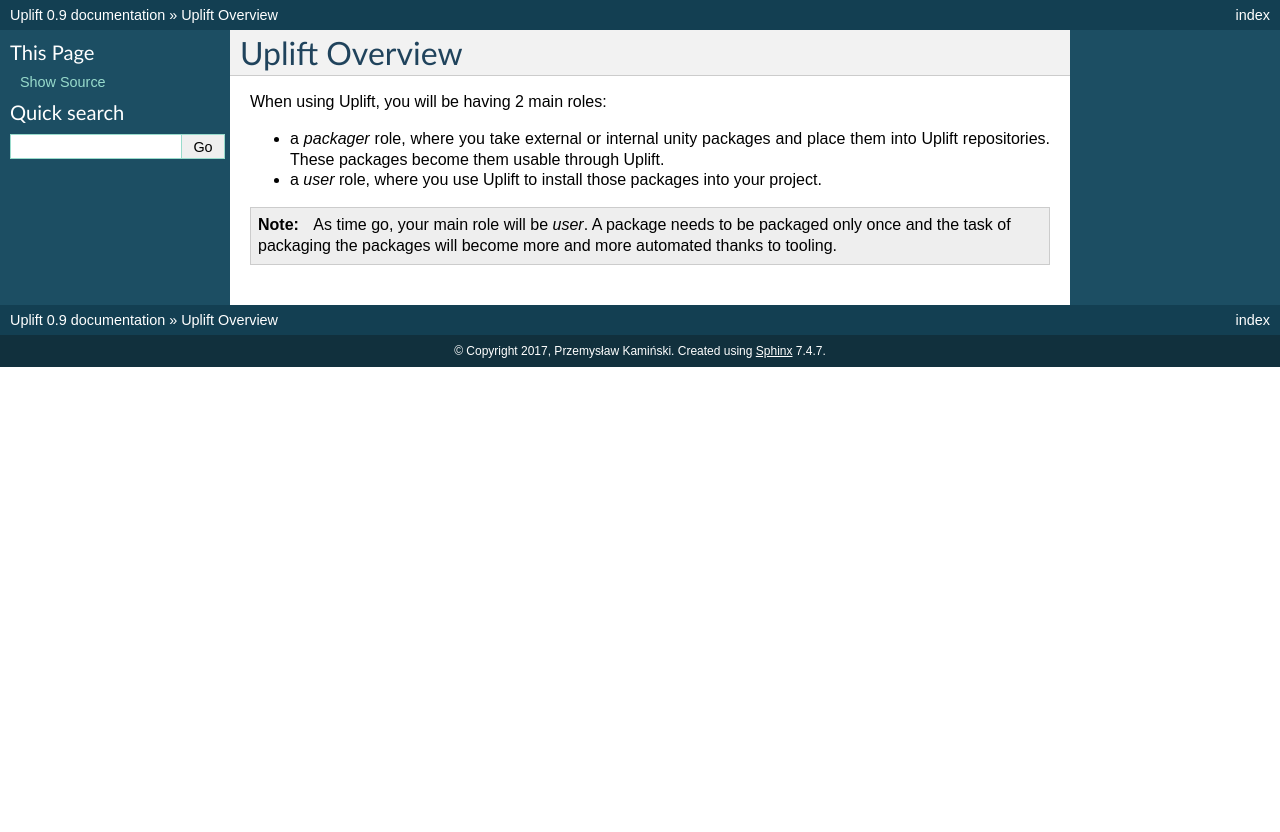
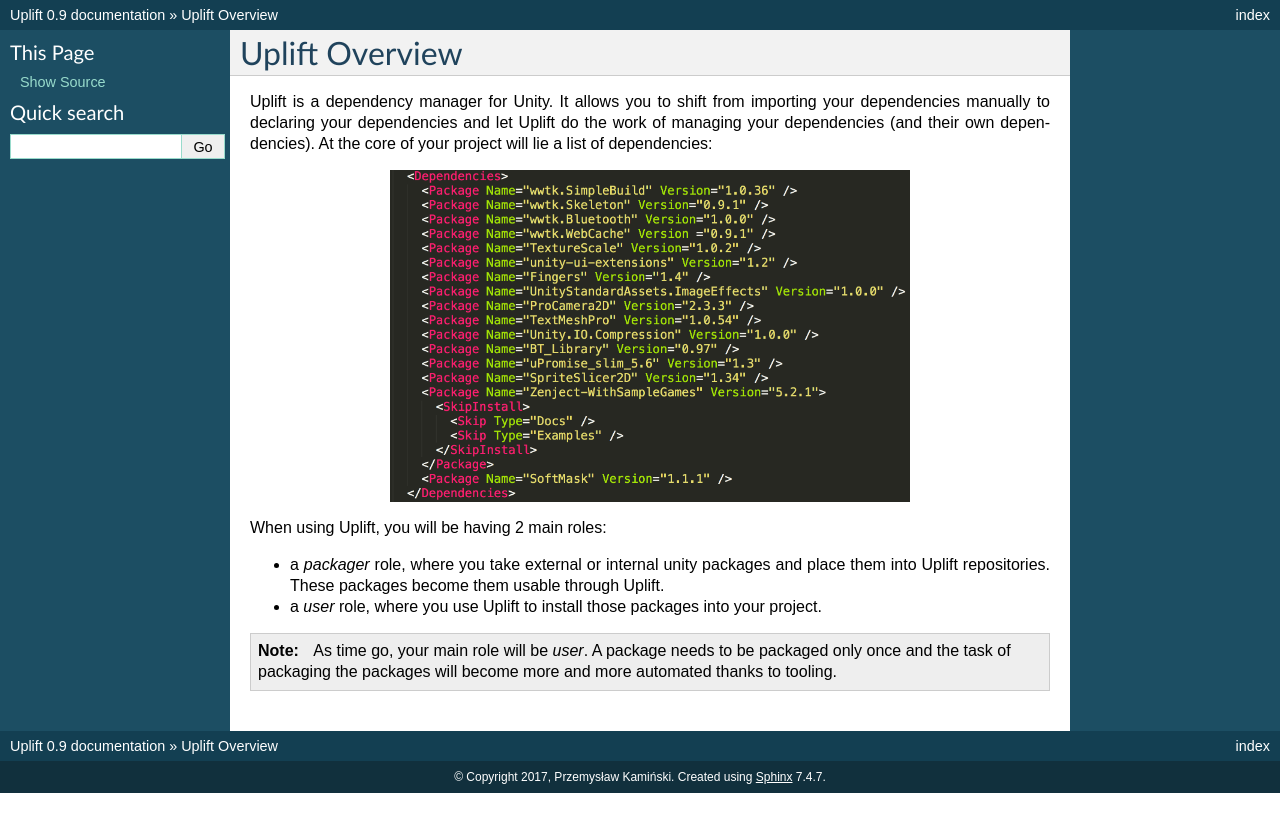
Before and after one commit to DragonBox/uplift-documentation, a Sphinx documentation site: the page built from source/howto/uplift_overview.rst, in a window 1280 px wide. Shown: the top 832 px of the page. Built offline with Sphinx 7.4.7, drawn with Linux system fonts in a browser that asks for light colours.

Commit message:
overview: information about the declarative part of Uplift

```diff
--- a/source/howto/uplift_overview.rst
+++ b/source/howto/uplift_overview.rst
@@ -1,5 +1,12 @@
 Uplift Overview
 ===============
+
+Uplift is a dependency manager for Unity. It allows you to shift from importing your dependencies manually to declaring your dependencies and let Uplift do the work of managing your dependencies (and their own dependencies). At the core of your project will lie a list of dependencies:
+
+.. image:: ../assets/uplift_dependencies.png
+   :scale: 30 %
+   :alt: alternate text
+   :align: center
 
 When using Uplift, you will be having 2 main roles:
 
```
Also changed, not shown: source/assets/uplift_dependencies.png (added).
